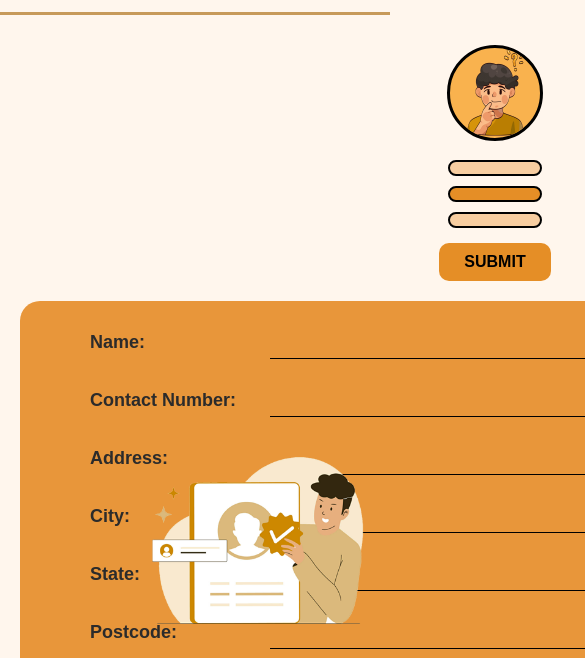
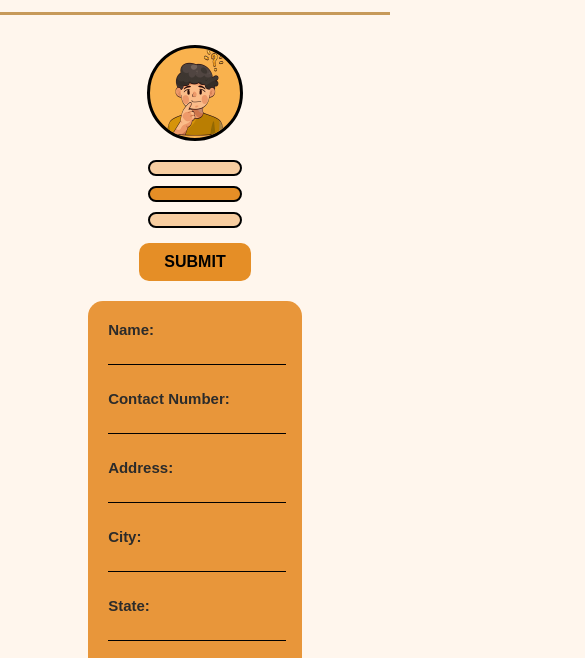
Before and after one commit to Cabarrubias-Ryan/Golde-Luxe-Jewelry, a plain HTML site: page main/account.html in a window 390 px wide. Shown: the part 186-844 px from the top of the page, 585 px wide, since content can reach past the window. Drawn offline with Linux system fonts and the light colour scheme.

Commit message:
Making this a responsive

```diff
--- a/css/about.css
+++ b/css/about.css
@@ -624,3 +624,76 @@ textarea {
     width: 220px;  /* Adjusted to match reference size */
     height: auto;
   }
+
+   @media (max-width: 1024px) {
+    .form-container {
+      width: 90%;
+      padding: 30px 40px;
+    }
+
+    .form-group label {
+      width: 150px;
+      font-size: 16px;
+    }
+
+    .image-decor img {
+      width: 180px;
+    }
+  }
+
+  /* Small devices (phones in landscape / small tablets) */
+  @media (max-width: 768px) {
+    .form-container {
+      width: 95%;
+      padding: 30px;
+    }
+
+    .form-group {
+      flex-direction: column;
+      align-items: flex-start;
+    }
+
+    .form-group label {
+      width: 100%;
+      margin-bottom: 8px;
+      font-size: 16px;
+    }
+
+    .form-group input {
+      width: 100%;
+    }
+
+    .image-decor {
+      position: relative;
+      margin-top: 20px;
+      right: 0;
+      bottom: 0;
+      display: flex;
+      justify-content: center;
+      width: 100%;
+    }
+
+    .image-decor img {
+      width: 180px;
+    }
+  }
+
+  /* Extra small devices (phones portrait) */
+  @media (max-width: 480px) {
+    .form-container {
+      padding: 20px;
+      border-radius: 15px;
+    }
+
+    .form-group label {
+      font-size: 15px;
+    }
+
+    .form-group input {
+      font-size: 14px;
+    }
+
+    .image-decor img {
+      width: 150px;
+    }
+  }
```
